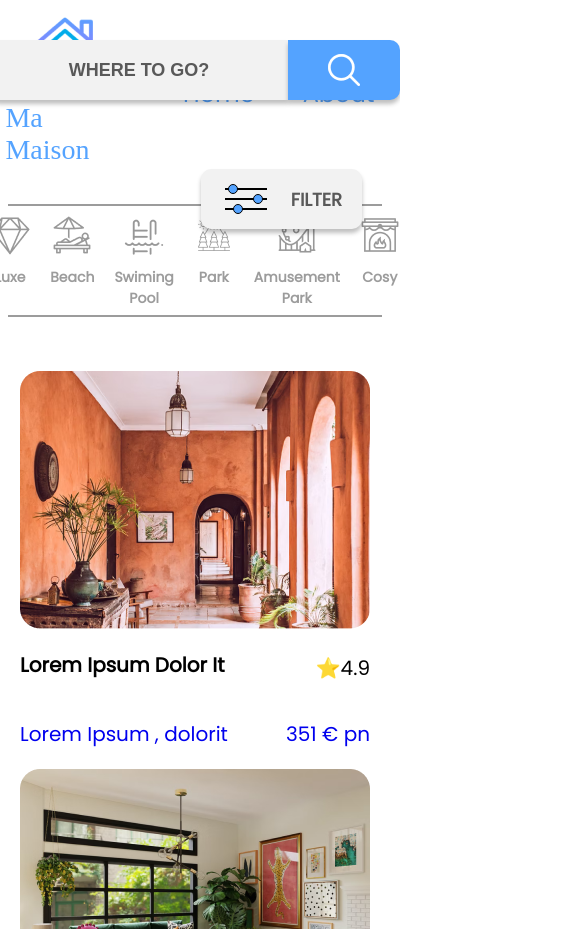
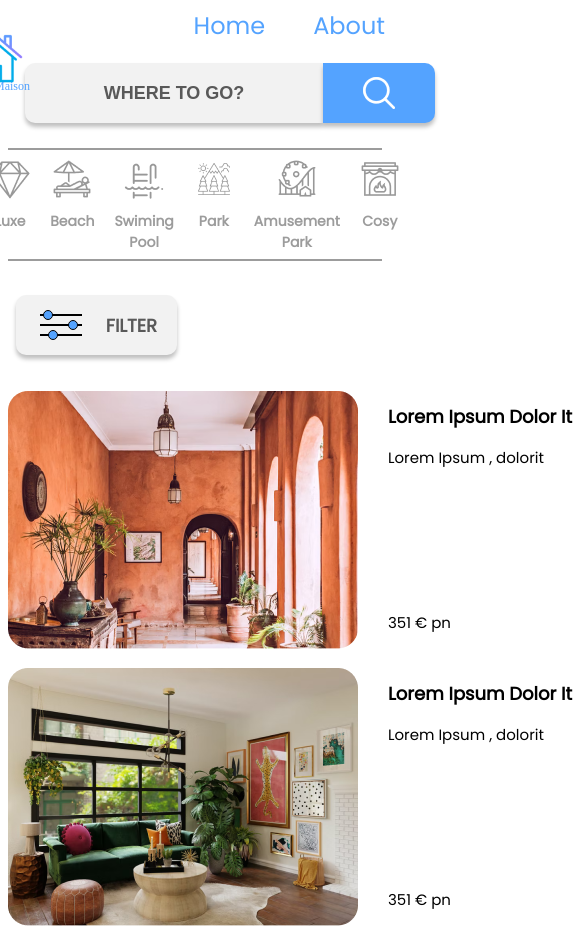
Before and after one commit to IK62/Maison_web, a website built with Parcel: page views/index.html in a window 390 px wide. Shown: the top 929 px of the page, 585 px wide, since content can reach past the window. Built offline with nearby package versions, Linux system fonts and the light colour scheme; a web font is replaced by a local one.

Commit message:
add some responsive

```diff
--- a/views/index.css
+++ b/views/index.css
@@ -1,15 +1,14 @@
 @font-face {
     font-family: 'Pacifico';
     src: url('./static/fonts/Pacifico-Regular.ttf');
+    font-display: swap;
 }
 @font-face {
     font-family: 'Poppins';
     src: url('./static/fonts/Poppins/Poppins-Regular.ttf');
+    font-display: swap;
 }
 
-@media (768px <= width <= 1024px) {
-    /* mobile in dev */
-}
 
 :root{
     font-family: 'Poppins';
@@ -29,7 +28,6 @@ header{
 
 
 #title{
-    display: inline;
     position: relative;
     font-family: 'Pacifico';
     font-style: normal;
@@ -359,6 +357,7 @@ header{
 
 a{
     text-decoration: none;
+    color: black;
 }
 
 h1, h2{
@@ -423,3 +422,85 @@ h1, h2{
     font-size: 14px;
     opacity: 0.4;
 }
+
+
+@media (768px <= width <= 1024px) {
+
+}
+
+@media (0px <= width < 768px) {
+    .div_img{
+        display: flex;
+        flex-direction: column;
+        padding: 20px 0 0 10px;
+    }
+    #title{
+        top: -17px;
+        left: 10px;
+        font-size: 12px;
+    }
+    #house_img{
+        width: 60px;
+        height: 60px;
+    }
+    #nav_warper{
+        display: flex;
+        flex-direction: column-reverse;
+        flex-wrap: wrap;
+        justify-content: center;
+        gap: 20px;
+    }
+    .nav_div{
+        justify-content: end;
+        padding-right: 50px;
+    }
+    #recenter{
+        position: static;
+        top: auto;
+        left: auto;
+        right: auto;
+    }
+    #filter_btn{
+        right: auto;
+        top: 295px;
+        left: 16px;
+    }
+    #img_list{
+        margin-top: 130px;
+        width: 100%;
+        flex-direction: column;
+        gap: 19px;
+    }
+    a[href*="showcase"]{
+        display: flex;
+        flex-direction: row;
+    }
+    .space-between{
+        flex-direction: column;
+        width: 20%;
+    }
+    .order_1{
+        overflow: visible;
+        white-space: nowrap;
+        padding-top: 40px;
+        order: 1;
+    }
+    .order_2{
+        overflow: visible;
+        white-space: nowrap;
+        order: 2;
+    }
+    .fw-700{
+        margin-left: -100%;
+        font-size: 18px;
+    }
+    .fw-400{
+        font-size: 15px;
+    }
+    .img_margin{
+        margin: 0px 30px 0px 0px;
+    }
+    .flex_end{
+        align-self: flex-end;
+    }
+}
--- a/views/index.html
+++ b/views/index.html
@@ -75,12 +75,12 @@
     <div id="img_list">
         <div>
             <a href="./showcase.html">
-                <img src="./static/img/Rectangle 1.png" alt="" href="./showcase.html">
-                <div class="space-between">
+                <img src="./static/img/Rectangle 1.png" alt="" class="img_margin">
+                <div class="space-between order_2">
                     <h1 class="S-20 fw-700">Lorem Ipsum Dolor It</h1>
-                    <h2 class="S-20 fw-400">⭐4.9</h2>
+                    <h2 class="S-20 fw-400 flex_end">⭐4.9</h2>
                 </div>
-                <div class="space-between">
+                <div class="space-between order_1">
                     <h3 class="S-20 fw-400">Lorem Ipsum , dolorit</h3>
                     <h3 class="S-20 fw-400">351 € pn</h3>
                 </div>
@@ -88,12 +88,12 @@
         </div>
         <div>
             <a href="./showcase.html">
-                <img src="./static/img/Rectangle 2.png" alt="">
-                <div class="space-between">
+                <img src="./static/img/Rectangle 2.png" alt="" class="img_margin">
+                <div class="space-between order_2">
                     <h1 class="S-20 fw-700">Lorem Ipsum Dolor It</h1>
-                    <h2 class="S-20 fw-400">⭐4.9</h2>
+                    <h2 class="S-20 fw-400 flex_end">⭐4.9</h2>
                 </div>
-                <div class="space-between">
+                <div class="space-between order_1">
                     <h3 class="S-20 fw-400">Lorem Ipsum , dolorit</h3>
                     <h3 class="S-20 fw-400">351 € pn</h3>
                 </div>
@@ -101,12 +101,12 @@
         </div>
         <div>
             <a href="./showcase.html">
-                <img src="./static/img/Rectangle 3.png" alt="">
-                <div class="space-between">
+                <img src="./static/img/Rectangle 3.png" alt="" class="img_margin">
+                <div class="space-between order_2">
                     <h1 class="S-20 fw-700">Lorem Ipsum Dolor It</h1>
-                    <h2 class="S-20 fw-400">⭐4.9</h2>
+                    <h2 class="S-20 fw-400 flex_end">⭐4.9</h2>
                 </div>
-                <div class="space-between">
+                <div class="space-between order_1">
                     <h3 class="S-20 fw-400">Lorem Ipsum , dolorit</h3>
                     <h3 class="S-20 fw-400">351 € pn</h3>
                 </div>
@@ -114,12 +114,12 @@
         </div>
         <div>
             <a href="./showcase.html">
-                <img src="./static/img/Rectangle 4.png" alt="">
-                <div class="space-between">
+                <img src="./static/img/Rectangle 4.png" alt="" class="img_margin">
+                <div class="space-between order_2">
                     <h1 class="S-20 fw-700">Lorem Ipsum Dolor It</h1>
-                    <h2 class="S-20 fw-400">⭐4.9</h2>
+                    <h2 class="S-20 fw-400 flex_end">⭐4.9</h2>
                 </div>
-                <div class="space-between">
+                <div class="space-between order_1">
                     <h3 class="S-20 fw-400">Lorem Ipsum , dolorit</h3>
                     <h3 class="S-20 fw-400">351 € pn</h3>
                 </div>
@@ -127,12 +127,12 @@
         </div>
         <div>
             <a href="./showcase.html">
-                <img src="./static/img/Rectangle 5.png" alt="">
-                <div class="space-between">
+                <img src="./static/img/Rectangle 5.png" alt="" class="img_margin">
+                <div class="space-between order_2">
                     <h1 class="S-20 fw-700">Lorem Ipsum Dolor It</h1>
-                    <h2 class="S-20 fw-400">⭐4.9</h2>
+                    <h2 class="S-20 fw-400 flex_end">⭐4.9</h2>
                 </div>
-                <div class="space-between">
+                <div class="space-between order_1">
                     <h3 class="S-20 fw-400">Lorem Ipsum , dolorit</h3>
                     <h3 class="S-20 fw-400">351 € pn</h3>
                 </div>
@@ -140,12 +140,12 @@
         </div>
         <div>
             <a href="./showcase.html">
-                <img src="./static/img/Rectangle 6.png" alt="">
-                <div class="space-between">
+                <img src="./static/img/Rectangle 6.png" alt="" class="img_margin">
+                <div class="space-between order_2">
                     <h1 class="S-20 fw-700">Lorem Ipsum Dolor It</h1>
-                    <h2 class="S-20 fw-400">⭐4.9</h2>
+                    <h2 class="S-20 fw-400 flex_end">⭐4.9</h2>
                 </div>
-                <div class="space-between">
+                <div class="space-between order_1">
                     <h3 class="S-20 fw-400">Lorem Ipsum , dolorit</h3>
                     <h3 class="S-20 fw-400">351 € pn</h3>
                 </div>
```
Also changed, not shown: dist/index.html, 2 other files.
